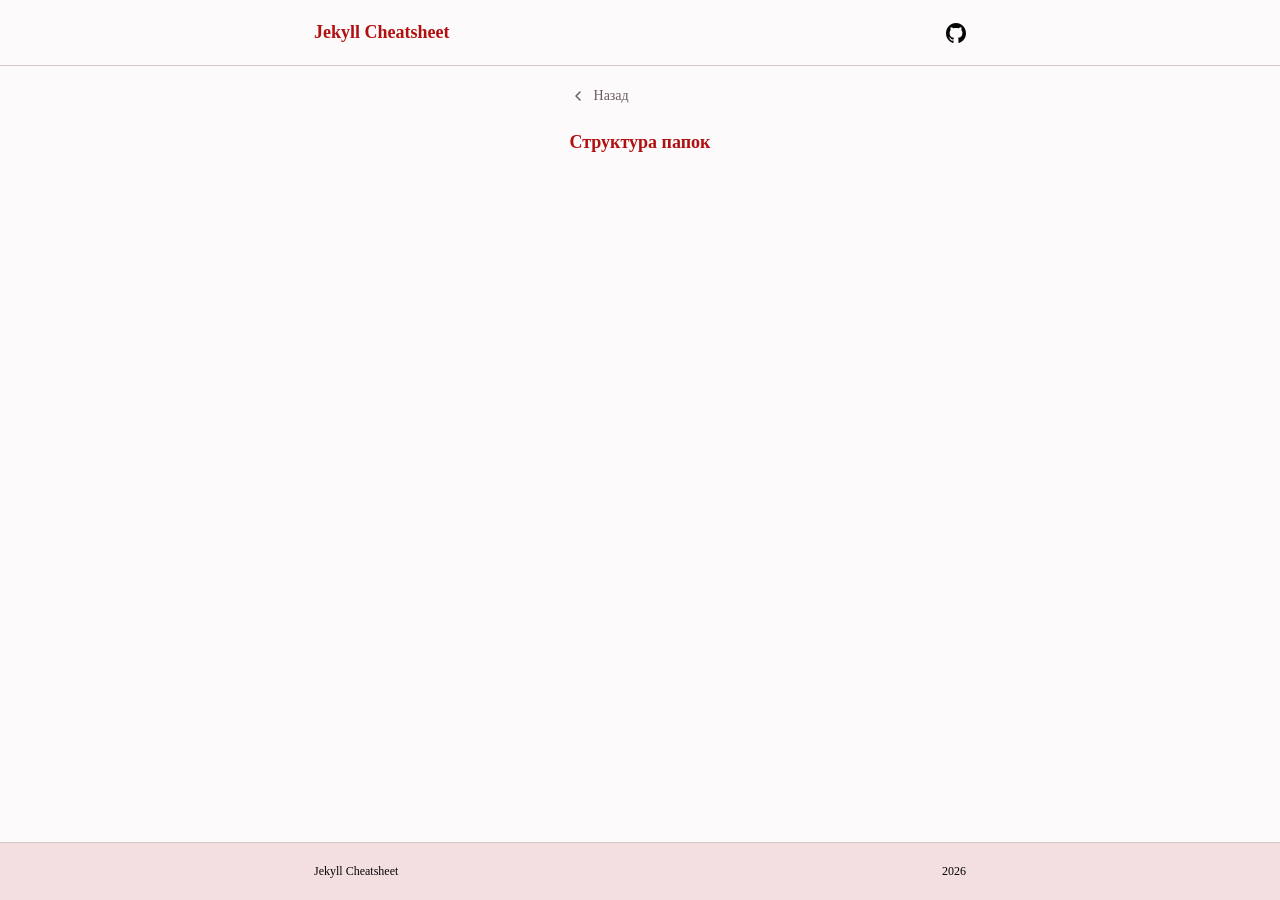
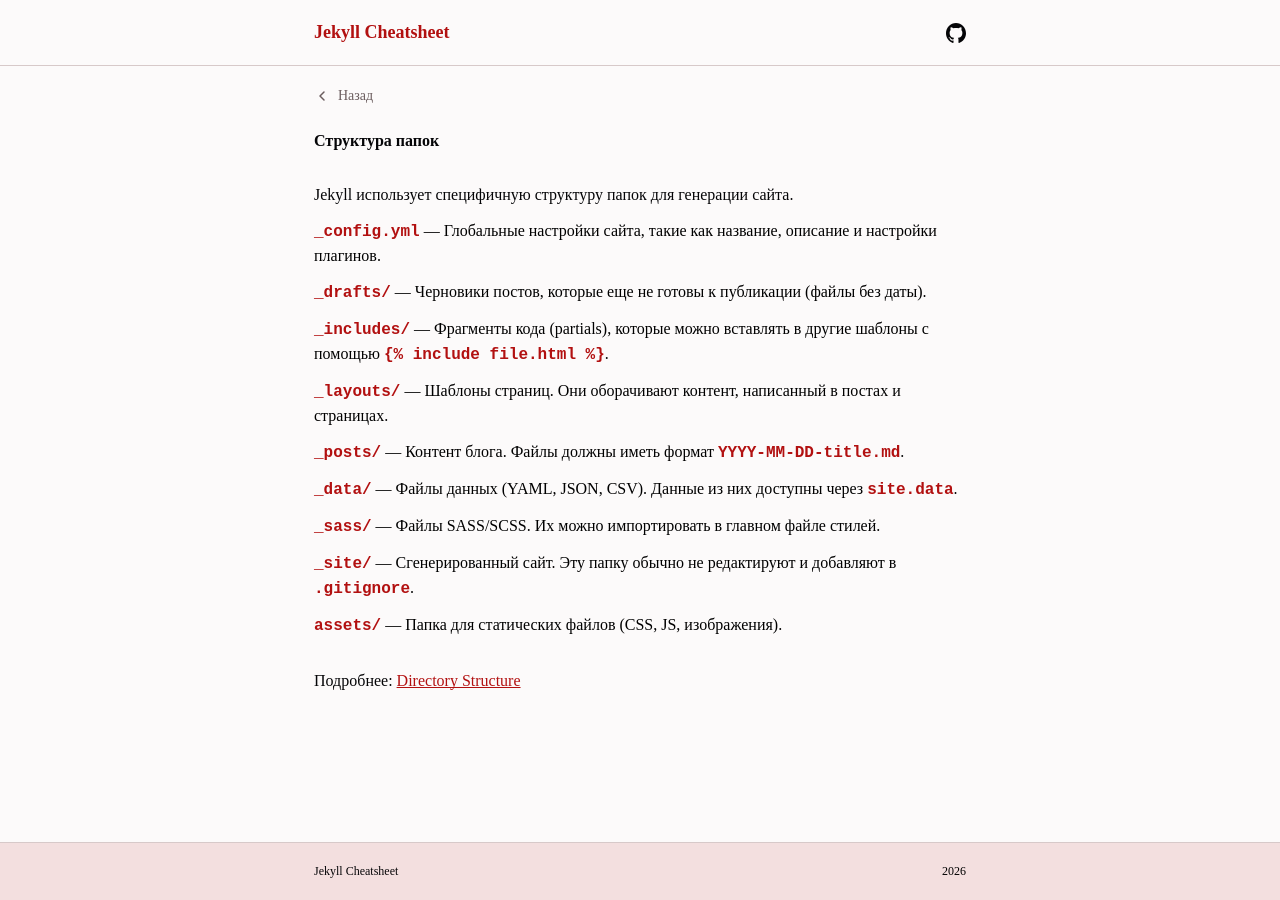
Before and after one commit to kagulion/jekyll-cheatsheet, a Jekyll site: the page built from pages/structure.md, in a window 1280 px wide. Built offline with Jekyll 4.4.1, drawn with Linux system fonts in a browser that asks for light colours.

```diff
--- a/_includes/back.html
+++ b/_includes/back.html
@@ -1,4 +1,4 @@
-<a href="/"" class="back flex align-center transition-sm">
+<a href="/" class="back flex align-center transition-sm">
   <svg width="16" height="16" viewBox="0 0 16 16" fill="none" xmlns="http://www.w3.org/2000/svg">
   <path d="M10 12L6 8L10 4" stroke="#6B5D5E" stroke-width="1.5" stroke-linecap="round" stroke-linejoin="round" />
   </svg>
--- a/_sass/_prose.scss
+++ b/_sass/_prose.scss
@@ -1,9 +1,14 @@
 .prose {
-  h2 {
+  h2,
+  h3 {
     font-weight: 700;
     font-size: 16px;
     line-height: 140%;
     color: $black;
+  }
+
+  h3 {
+    padding-top: 32px;
   }
 
   p {
@@ -43,4 +48,17 @@
       }
     }
   }
+
+  ul {
+    display: flex;
+    flex-direction: column;
+    gap: 12px;
+    padding-top: 12px;
+
+    li code {
+      font-size: 16px;
+      font-weight: 700;
+      color: $primary;
+    }
+  }
 }
--- a/pages/structure.md
+++ b/pages/structure.md
@@ -4,4 +4,18 @@ permalink: /structure/
 layout: post
 ---
 
-# {{ page.title }}
+## {{ page.title }}
+
+Jekyll использует специфичную структуру папок для генерации сайта.
+
+- `_config.yml` — Глобальные настройки сайта, такие как название, описание и настройки плагинов.
+- `_drafts/` — Черновики постов, которые еще не готовы к публикации (файлы без даты).
+- `_includes/` — Фрагменты кода (partials), которые можно вставлять в другие шаблоны с помощью `{% raw %}{% include file.html %}{% endraw %}`.
+- `_layouts/` — Шаблоны страниц. Они оборачивают контент, написанный в постах и страницах.
+- `_posts/` — Контент блога. Файлы должны иметь формат `YYYY-MM-DD-title.md`.
+- `_data/` — Файлы данных (YAML, JSON, CSV). Данные из них доступны через `site.data`.
+- `_sass/` — Файлы SASS/SCSS. Их можно импортировать в главном файле стилей.
+- `_site/` — Сгенерированный сайт. Эту папку обычно не редактируют и добавляют в `.gitignore`.
+- `assets/` — Папка для статических файлов (CSS, JS, изображения).
+
+Подробнее: [Directory Structure](https://jekyllrb.com/docs/structure/)
```
Also changed, not shown: pages/front-matter.md (added, +45 -0 lines), pages/github-pages.md (added, +36 -0 lines), pages/jekyll-github.md (added, +59 -0 lines), pages/liquid.md (added, +62 -0 lines).
